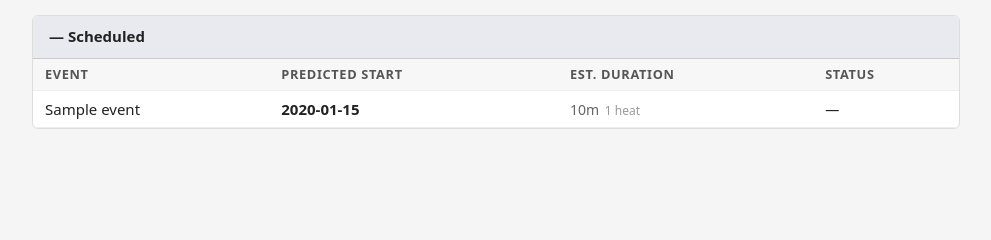
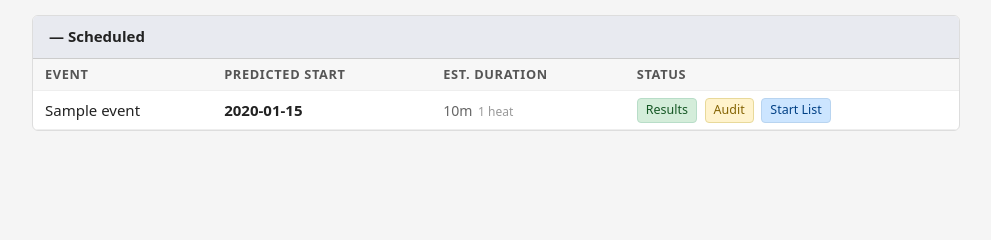
Before and after one commit to lanyonm/track-timing-predictor, a FastAPI app: template app/templates/schedule.html in a window 1280 px wide. Shown: the part 138-378 px from the top of the page, without its empty margins (144-1135 px from the left). Run offline with FastAPI, Linux system fonts and the light colour scheme; the template is opened without the code that fills it: most values are stand-ins (such as "Sample title", 1, 10 or a date in 2020); some libraries are stand-ins or nearby versions.

Commit message:
Add result, audit, and start list button links to schedule UI
Replace Done/Ready status text with clickable button links to
tracktiming.live result, audit, and start list pages. Fix special
events (Medals, Breaks) incorrectly showing strikethrough when
completed sessions are dimmed.

```diff
--- a/app/main.py
+++ b/app/main.py
@@ -91,6 +91,7 @@ async def show_schedule(request: Request, event_id: int = Form(...)):
         "event_id": event_id,
         "now": now,
         "refresh_seconds": settings.refresh_interval_seconds,
+        "base_url": settings.tracktiming_base_url,
     })
 
 
@@ -119,6 +120,7 @@ async def get_schedule(request: Request, event_id: int):
         "event_id": event_id,
         "now": now,
         "refresh_seconds": settings.refresh_interval_seconds,
+        "base_url": settings.tracktiming_base_url,
     })
 
 
@@ -168,6 +170,7 @@ async def refresh_schedule(request: Request, event_id: int):
         "schedule": schedule,
         "event_id": event_id,
         "now": now,
+        "base_url": settings.tracktiming_base_url,
     })
 
 
--- a/app/models.py
+++ b/app/models.py
@@ -20,6 +20,7 @@ class TrackEvent(BaseModel):
     is_special: bool
     result_url: str | None = None
     start_list_url: str | None = None
+    audit_url: str | None = None
 
 
 class Session(BaseModel):
--- a/app/templates/_schedule_body.html
+++ b/app/templates/_schedule_body.html
@@ -32,11 +32,16 @@
           </span>
         </td>
         <td class="status-label">
-          {% if pred.event.status.value == "completed" %}
-            &#10003; Done
-          {% elif pred.event.status.value == "upcoming" %}
-            &#9654; Ready
-          {% else %}
+          {% if pred.event.result_url %}
+            <a href="{{ base_url }}/{{ pred.event.result_url }}" target="_blank" class="evt-btn evt-btn-r">Results</a>
+          {% endif %}
+          {% if pred.event.audit_url %}
+            <a href="{{ base_url }}/{{ pred.event.audit_url }}" target="_blank" class="evt-btn evt-btn-a">Audit</a>
+          {% endif %}
+          {% if pred.event.start_list_url %}
+            <a href="{{ base_url }}/{{ pred.event.start_list_url }}" target="_blank" class="evt-btn evt-btn-sl">Start List</a>
+          {% endif %}
+          {% if not pred.event.result_url and not pred.event.audit_url and not pred.event.start_list_url %}
             &mdash;
           {% endif %}
         </td>
--- a/static/style.css
+++ b/static/style.css
@@ -176,7 +176,27 @@ tr.special {
   font-style: italic;
   background: #fafafa;
   color: #666;
+  text-decoration: none;
 }
+
+/* ── Event action buttons ─────────────────────────────────── */
+.evt-btn {
+  display: inline-block;
+  padding: 2px 8px;
+  font-size: 0.78rem;
+  font-weight: 500;
+  border-radius: 4px;
+  text-decoration: none;
+  margin-right: 4px;
+  white-space: nowrap;
+}
+
+.evt-btn-r  { background: #d4edda; color: #155724; border: 1px solid #b8ddc8; }
+.evt-btn-r:hover  { background: #b8ddc8; }
+.evt-btn-sl { background: #cce5ff; color: #004085; border: 1px solid #b8d4f0; }
+.evt-btn-sl:hover { background: #b8d4f0; }
+.evt-btn-a  { background: #fff3cd; color: #856404; border: 1px solid #e8d99a; }
+.evt-btn-a:hover  { background: #e8d99a; }
 
 /* ── HTMX indicator ───────────────────────────────────────── */
 .htmx-indicator {
```
Also changed, not shown: app/parser.py (+12 -8 lines).
